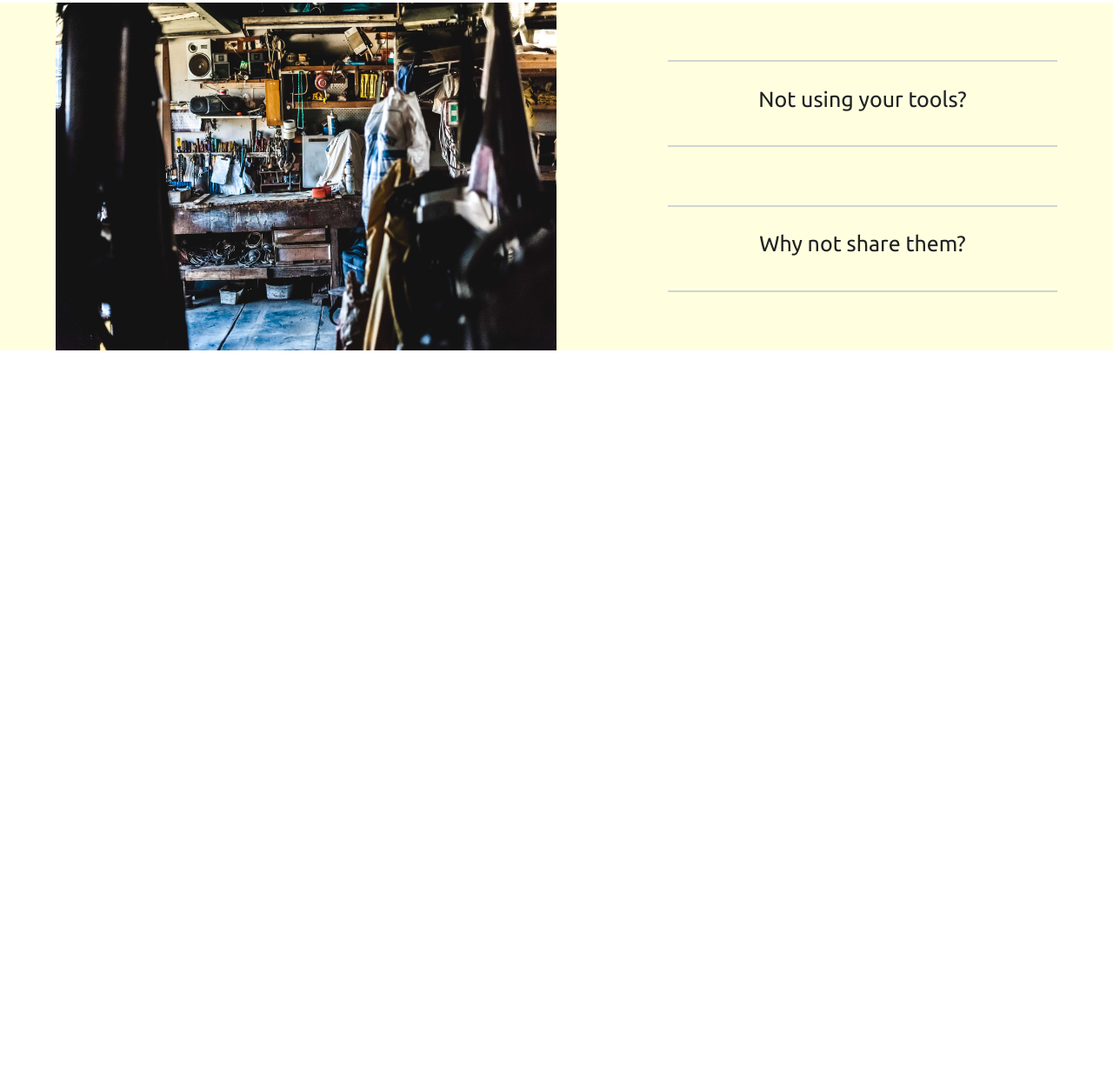
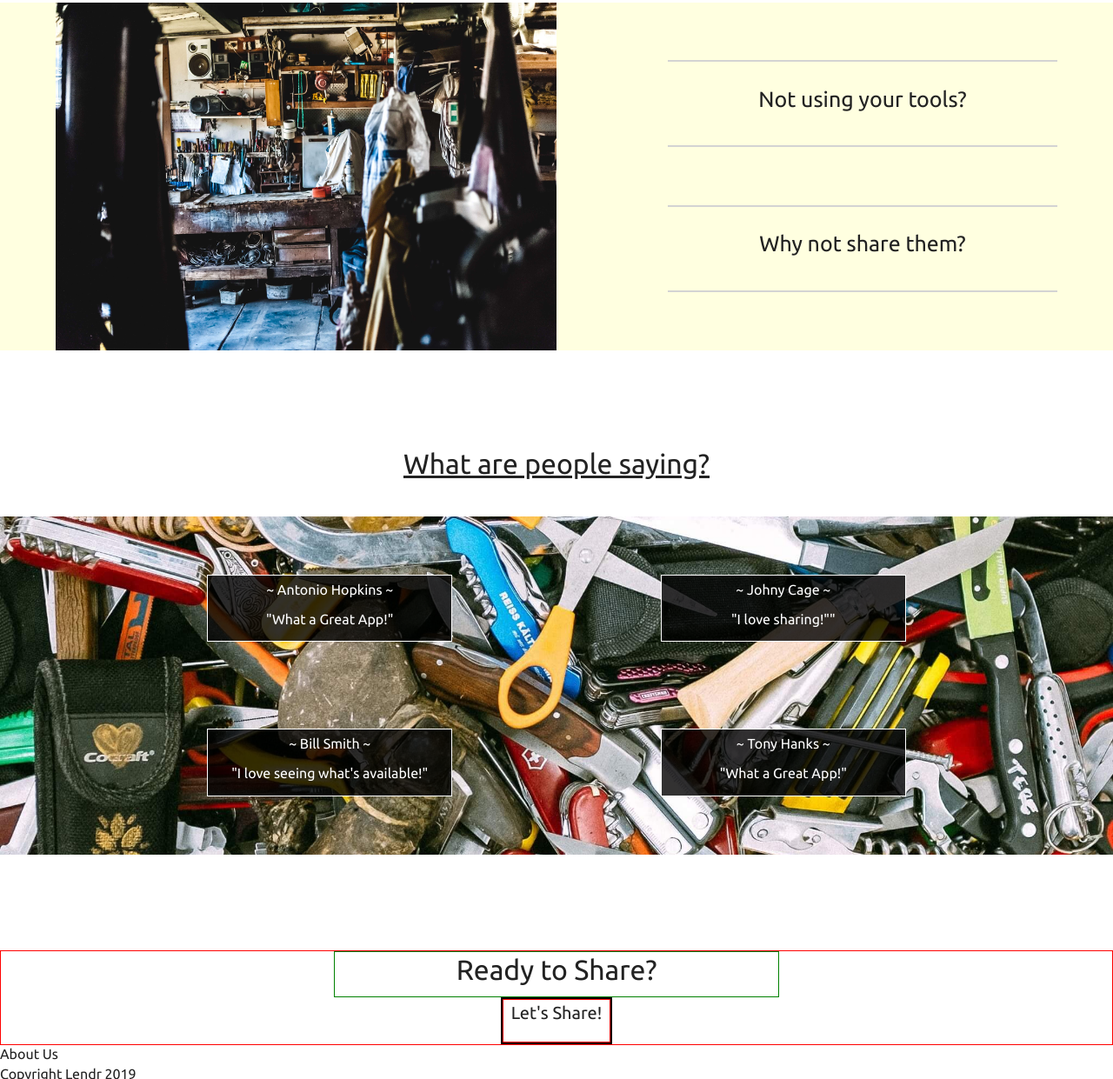
Before and after one commit to LendrApp/UI, a plain HTML site: page index.html in a window 1280 px wide. Shown: the part 1559-2800 px from the top of the page at 87% size. Before the commit the page ends 2002 px from the top, so only its background shows below. Drawn offline with nearby package versions, Linux system fonts and the light colour scheme.

Commit message:
more html and styling

```diff
--- a/index.html
+++ b/index.html
@@ -30,7 +30,7 @@
             <div class="navLinks">
                <a href="#">Sign Up</a>
                <a href="#">Log In</a>
-               <a href="#">About</a>
+               <a href="#">About Us</a>
                <a href="#">Contact</a>
             </div>
          </div>
@@ -74,10 +74,59 @@
                </div>
             </div>
          </section>
+         <section class="testimonials">
+            <div class="testTitle">
+               <h2>What are people saying?</h2>
+            </div>
+            <div class="userWrapper">
+               <div class="user">
+                  <p class="userName">
+                     ~ Antonio Hopkins ~
+                  </p>
+                  <p class="userReview">
+                     "What a Great App!"
+                  </p>
+               </div>
+               <div class="user">
+                  <p class="userName">
+                     ~ Johny Cage ~
+                  </p>
+                  <p class="userReview">
+                     "I love sharing!""
+                  </p>
+               </div>
+               <div class="user">
+                  <p class="userName">
+                     ~ Bill Smith ~
+                  </p>
+                  <p class="userReview">
+                     "I love seeing what's available!"
+                  </p>
+               </div>
+               <div class="user">
+                  <p class="userName">
+                     ~ Tony Hanks ~
+                  </p>
+                  <p class="userReview">
+                     "What a Great App!"
+                  </p>
+               </div>
+            </div>
+         </section>
+         <section class="cta2">
+            <div class="cta2Title">
+               <h2>Ready to Share?</h2>
+            </div>
+            <div class="ctaButton">
+               <p>Let's Share!</p>
+            </div>
+         </section>
       </div>
       <footer>
          <div class="footerContent">
-            <p></p>
+            <a href="#">About Us</a>
+            <p>Copyright Lendr 2019</p>
+            <a href="#">Contact</a>
          </div>
       </footer>
    </body>
--- a/less/landing_page.less
+++ b/less/landing_page.less
@@ -1,6 +1,4 @@
 .container {
-   background-color: @bg_color;
-
    .headerImg {
       height: 50vh;
       background: url(../images/bike.jpg) blue;
@@ -16,12 +14,10 @@
    color: white;
    background-color: rgba(60, 179, 113, 0.75);
 
-   .flex(@justify: space-around, @direction: column);
+   .flex(@justify: space-evenly, @direction: column);
    align-items: center;
 
    .pitchContent {
-      // border: 1px solid white;
-      // background-color: rgba(60, 179, 113, 0.5);
       border-radius: 50rem;
       height: 40%;
       width: 75%;
@@ -92,3 +88,63 @@
       flex-direction: row-reverse;
    }
 }
+
+.testimonials {
+   margin: 8rem 0;
+   // border: 1px solid red;
+   height: 50rem;
+   background-color: white;
+   .flex(@direction: column);
+   align-items: center;
+
+   .testTitle {
+      text-decoration: underline;
+   }
+
+   .userWrapper {
+      background: url(../images/tool_drawer.jpg) blue;
+      background-position: center;
+      background-size: 100%;
+      .flex();
+      flex-wrap: wrap;
+      height: 80rem;
+      margin: 3rem 0;
+      .user {
+         margin: 5rem 12rem;
+         height: 20%;
+         border: 1px solid white;
+         width: 22%;
+         background-color: rgba(0, 0, 0, 0.8);
+         .flex(@direction: column);
+         align-items: center;
+
+         p{
+            color: white;
+         }
+      }
+   }
+}
+
+.cta2{
+   border: 1px solid red;
+   .flex(@direction: column);
+   align-items: center;
+
+   .cta2Title {
+      border: 1px solid green;
+      width: 40%;
+      text-align: center;
+   }
+
+   .ctaButton{
+      text-align: center;
+      width: 10%;
+      border: 2px solid black;
+
+      p{
+         border:1px solid red;
+         height:5rem;
+         font-size: 2rem;
+      }
+   }
+}
```
Also changed, not shown: css/index.css.
